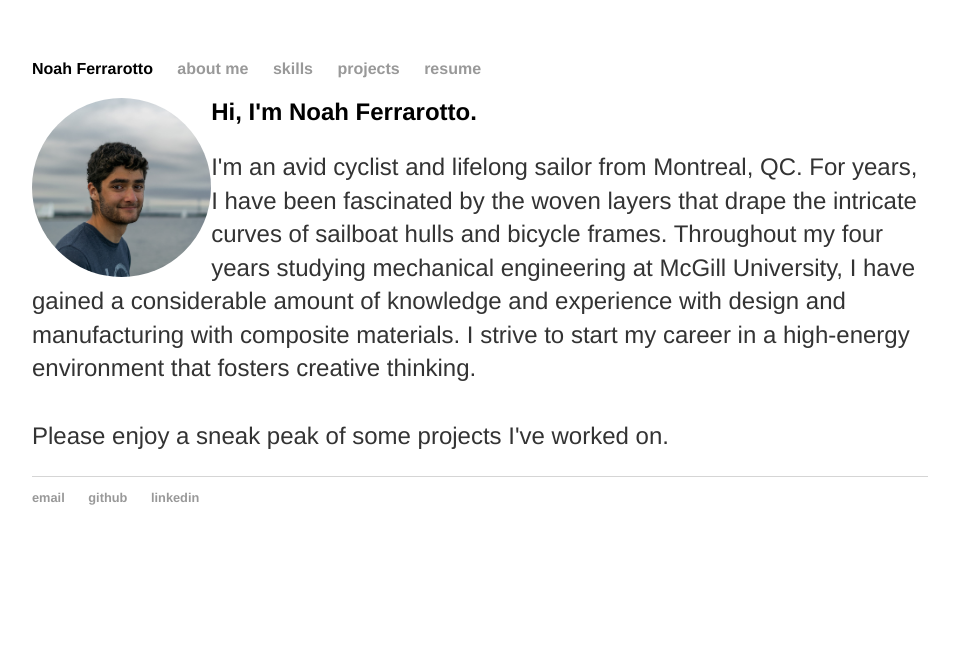
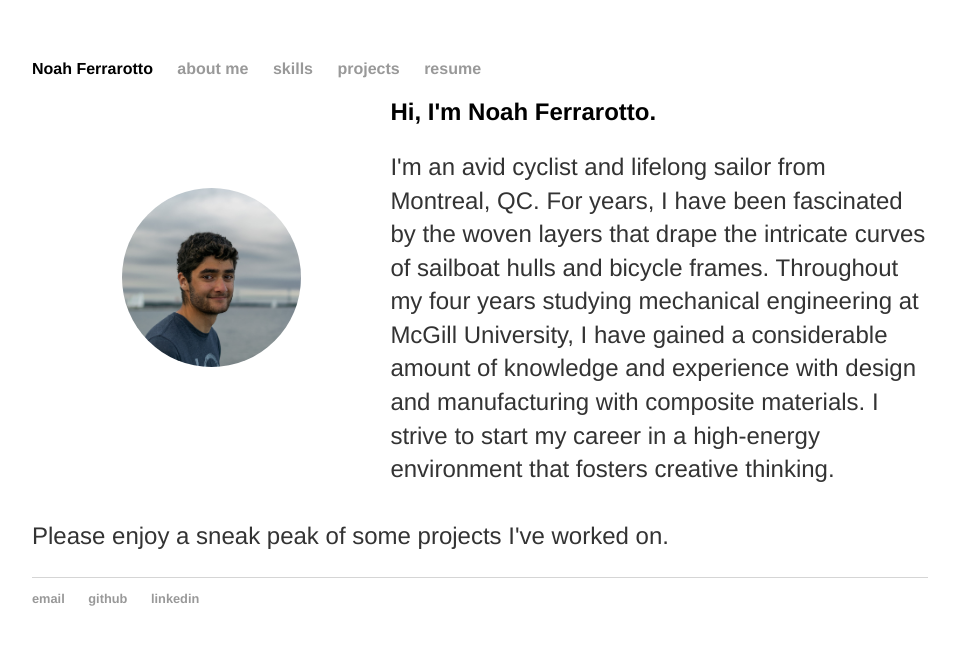
Before and after one commit to noahfer/noahfer.github.io, a Jekyll site: the page built from about/index.md, in a window 1280 px wide. Shown: the top 645 px of the page, without its empty margins (160-1116 px from the left). Built offline with Jekyll 4.4.1, drawn with Linux system fonts in a browser that asks for light colours.

Commit message:
Update index.md

```diff
--- a/about/index.md
+++ b/about/index.md
@@ -4,7 +4,7 @@
 ---
 
 <div>
-	<img src="profile.jpg" alt="profile" style="float:left;width:20%;border-radius:50%;border-right:10%">
+	<img src="profile.jpg" alt="profile" style="float:left;width:20%;border-radius:50%;margin:10%">
 	<h2>Hi, I'm Noah Ferrarotto.</h2>
 	<p>
 		I'm an avid cyclist and lifelong sailor from Montreal, QC. For years, I have been fascinated by the woven layers that drape the intricate curves of sailboat hulls and bicycle frames. Throughout my four years studying mechanical engineering at McGill University, I have gained a considerable amount of knowledge and experience with design and manufacturing with composite materials. I strive to start my career in a high-energy environment that fosters creative thinking.
```
